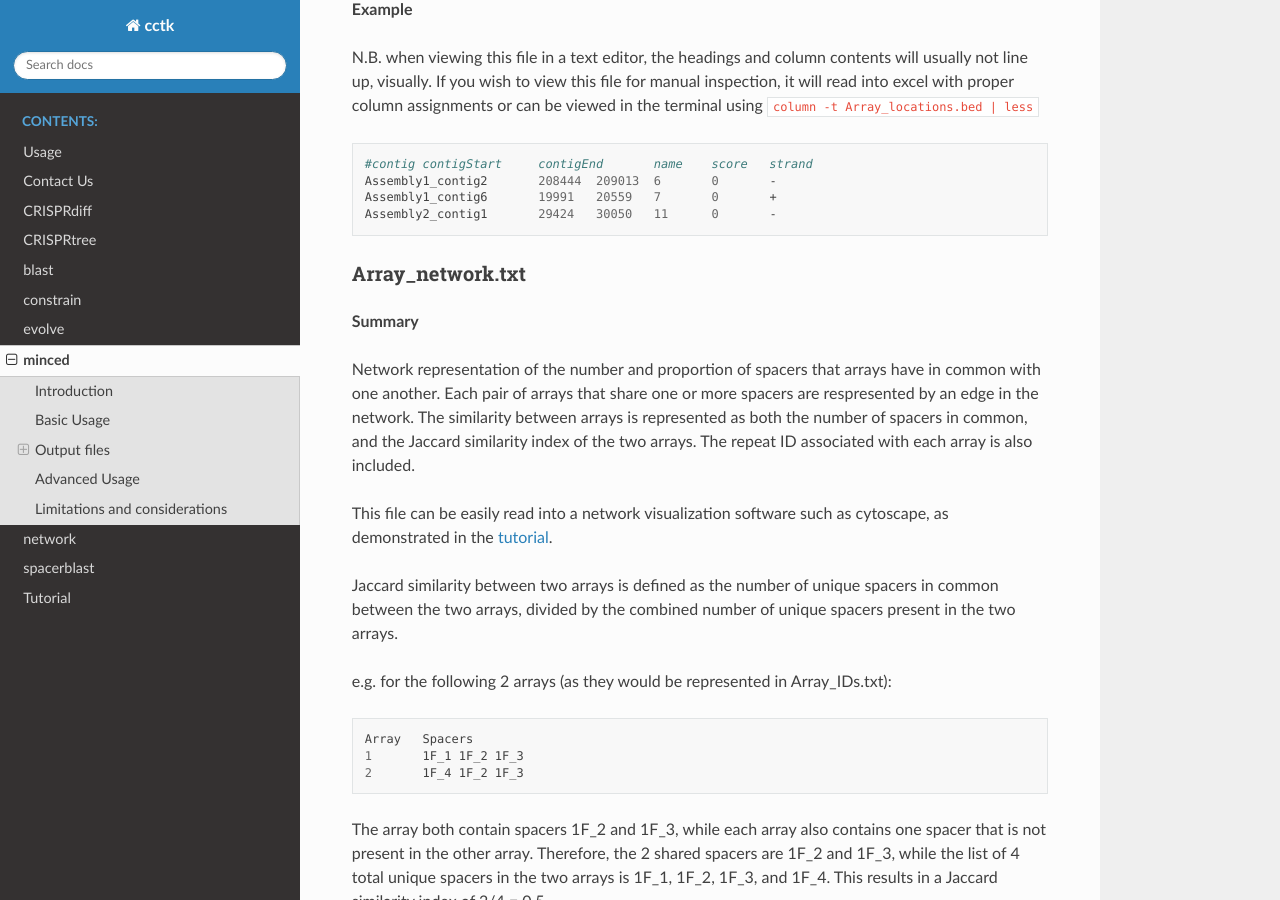
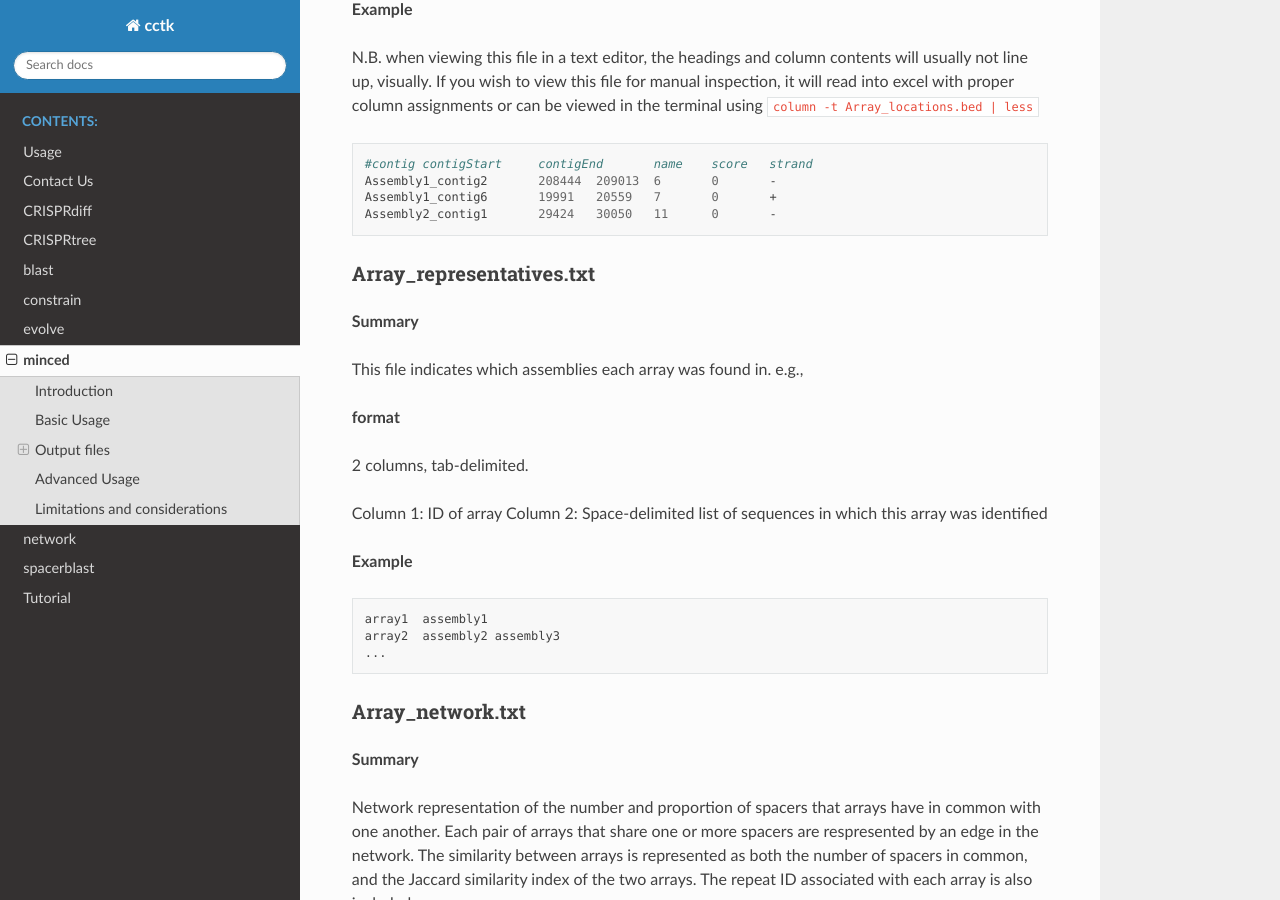
Before and after one commit to Alan-Collins/CRISPR_comparison_toolkit, a Sphinx documentation site: the page built from docs/source/content/minced.rst, in a window 1280 px wide and 900 px high, scrolled down 2764 px. Built offline with Sphinx 7.4.7 and the Read the Docs theme 2.0.0, drawn with Linux system fonts in a browser that asks for light colours.

Commit message:
add Array_reps section

```diff
--- a/docs/source/content/minced.rst
+++ b/docs/source/content/minced.rst
@@ -129,6 +129,31 @@ N.B. when viewing this file in a text editor, the headings and column contents w
 	Assembly1_contig2	208444	209013	6	0	-
 	Assembly1_contig6	19991	20559	7	0	+
 	Assembly2_contig1	29424	30050	11	0	-
+
+.. _array-reps:
+
+Array_representatives.txt
+^^^^^^^^^^^^^^^^^^^^^^^^^
+
+**Summary**
+
+This file indicates which assemblies each array was found in. e.g.,
+
+**format**
+
+2 columns, tab-delimited.
+
+Column 1: ID of array
+Column 2: Space-delimited list of sequences in which this array was identified
+
+**Example**
+
+.. code-block:: shell
+
+	array1	assembly1
+	array2	assembly2 assembly3
+	...
+
 
 .. _array-network:
 
```
Also changed, not shown: docs/source/content/blast.rst (+22 -0 lines).
